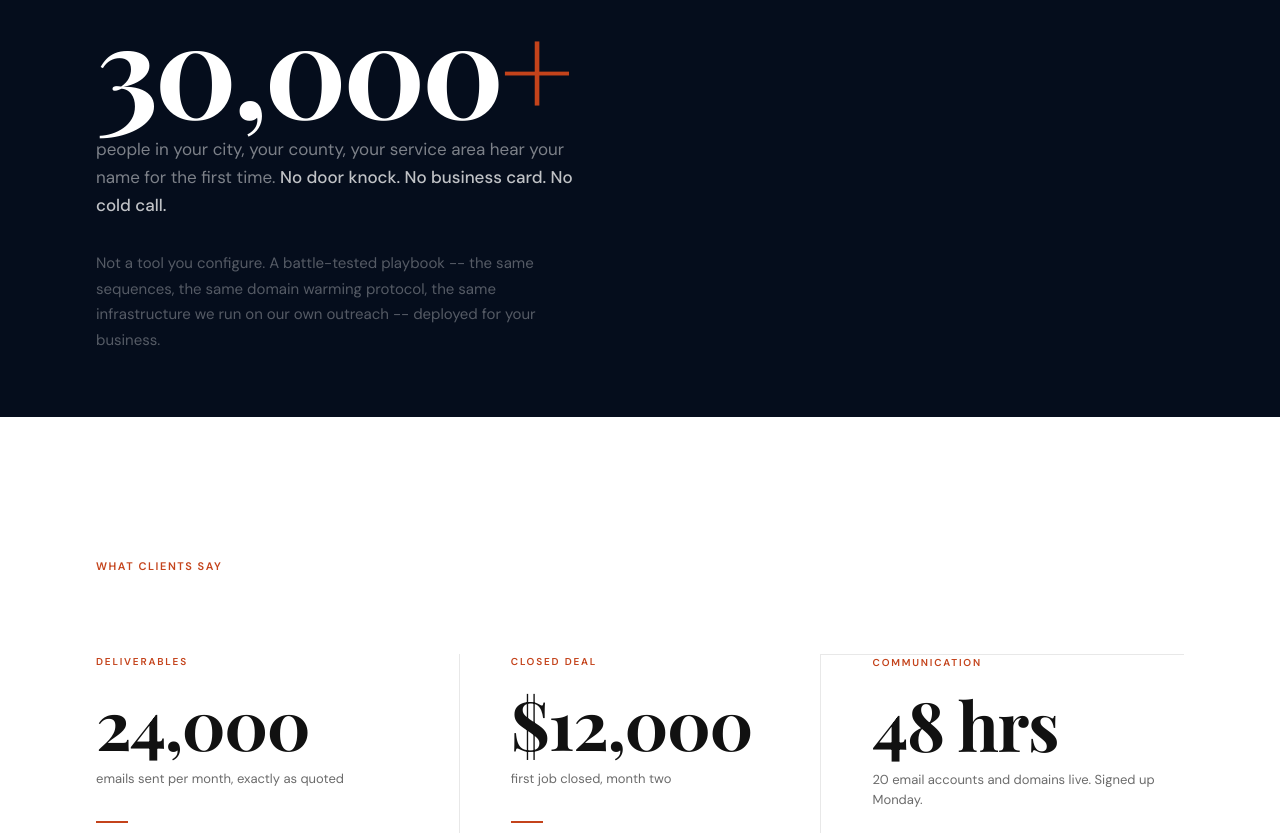
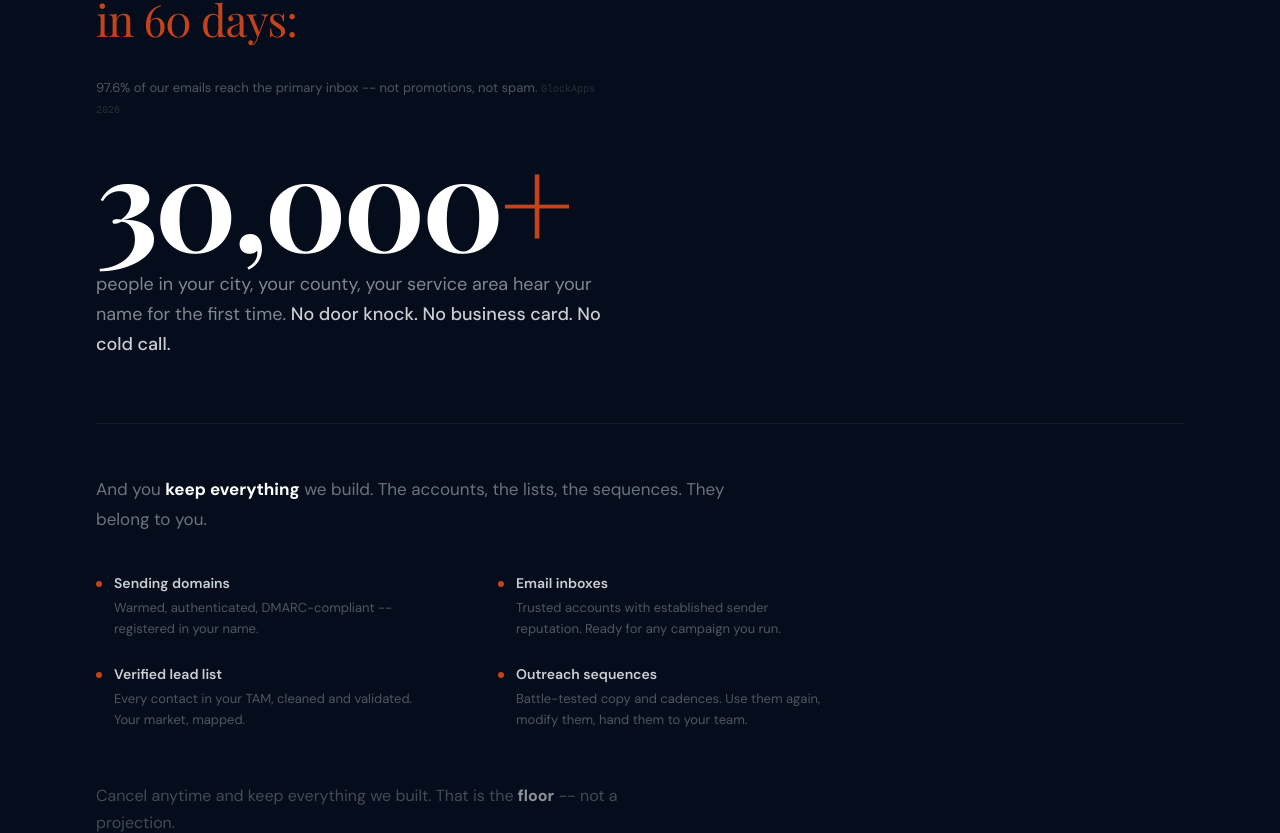
Before and after one commit to jaexochill2-code/scalesteady-engineers, a Next.js app: page / in a window 1280 px wide. Shown: the part 2967-3800 px from the top of the page. Built offline with nearby package versions, Linux system fonts and the light colour scheme.

Commit message:
results: irony section rewrite - deliverability->awareness->ownership->optionality story, 4th wall removed

```diff
--- a/src/app/page.tsx
+++ b/src/app/page.tsx
@@ -362,79 +362,129 @@ export default function Home() {
 
 
 
-      {/* ── DEFINITIVE RESULTS ── */}
-      <section style={{ background: "#050D1C", padding: "clamp(48px, 5vw, 72px) 0" }}>
+      {/* ── DEFINITIVE RESULTS -- The Irony Section ── */}
+      <section style={{ background: "#050D1C", padding: "clamp(72px, 8vw, 112px) 0" }}>
         <div className="mx-auto px-8 sm:px-12 lg:px-24" style={{ maxWidth: "1280px" }}>
 
+          {/* Irony opener */}
           <p
             className="font-serif"
             style={{
-              fontSize: "clamp(22px, 2.8vw, 38px)",
-              lineHeight: "1.2",
+              fontSize: "clamp(26px, 3.5vw, 44px)",
+              lineHeight: "1.15",
               letterSpacing: "-0.02em",
               color: "#C4431B",
               fontWeight: 400,
+              maxWidth: "640px",
             }}
           >
             The worst thing that can happen in 60&nbsp;days:
           </p>
 
+          {/* Deliverability connector -- this is WHY 30,000 is real */}
           <p
             className="font-sans"
             style={{
               fontSize: "13px",
-              lineHeight: "1.6",
-              color: "rgba(255,255,255,0.32)",
-              marginTop: "clamp(16px, 2vw, 24px)",
-              letterSpacing: "0.01em",
+              lineHeight: "1.65",
+              color: "rgba(255,255,255,0.30)",
+              marginTop: "clamp(20px, 2.5vw, 32px)",
+              maxWidth: "520px",
             }}
           >
             97.6% of our emails reach the primary inbox -- not promotions, not spam.{" "}
-            <span style={{ fontFamily: "monospace", fontSize: "10px", color: "rgba(255,255,255,0.16)" }}>GlockApps 2026</span>
+            <span style={{ fontFamily: "monospace", fontSize: "10px", color: "rgba(255,255,255,0.14)" }}>GlockApps 2026</span>
           </p>
 
+          {/* The number */}
           <p
             className="font-serif font-bold"
             style={{
-              fontSize: "clamp(44px, 10vw, 128px)",
+              fontSize: "clamp(56px, 10vw, 140px)",
               lineHeight: 0.85,
               color: "#FFFFFF",
               letterSpacing: "-0.03em",
-              marginTop: "clamp(12px, 1.5vw, 20px)",
+              marginTop: "clamp(16px, 2vw, 28px)",
             }}
           >
             30,000<span style={{ color: "#C4431B" }}>+</span>
           </p>
 
+          {/* Market awareness -- local, visceral */}
           <p
             className="font-sans"
             style={{
-              fontSize: "clamp(14px, 1.5vw, 17px)",
+              fontSize: "clamp(15px, 1.6vw, 18px)",
               lineHeight: "1.65",
-              color: "rgba(255,255,255,0.48)",
-              maxWidth: "500px",
-              marginTop: "14px",
+              color: "rgba(255,255,255,0.50)",
+              maxWidth: "520px",
+              marginTop: "16px",
             }}
           >
             people in your city, your county, your service area hear your name for the first time.{" "}
-            <strong style={{ color: "rgba(255,255,255,0.75)", fontWeight: 500 }}>No door knock. No business card. No cold call.</strong>
+            <strong style={{ color: "rgba(255,255,255,0.80)", fontWeight: 500 }}>
+              No door knock. No business card. No cold call.
+            </strong>
           </p>
+
+          {/* ── The ownership payoff -- the irony closer ── */}
+          <div style={{ marginTop: "clamp(48px, 5vw, 72px)", borderTop: "1px solid rgba(255,255,255,0.06)", paddingTop: "clamp(36px, 4vw, 56px)" }}>
 
             <p
               className="font-sans"
               style={{
-              fontSize: "clamp(13px, 1.3vw, 15px)",
-              lineHeight: "1.7",
-              color: "rgba(255,255,255,0.32)",
-              maxWidth: "480px",
-              marginTop: "clamp(20px, 2.5vw, 32px)",
+                fontSize: "clamp(15px, 1.5vw, 17px)",
+                lineHeight: "1.75",
+                color: "rgba(255,255,255,0.42)",
+                maxWidth: "640px",
+                marginBottom: "clamp(28px, 3vw, 40px)",
               }}
             >
-            Not a tool you configure. A battle-tested playbook -- the same sequences, the same domain warming protocol, the same infrastructure we run on our own outreach -- deployed for your business.
+              And you <strong style={{ color: "#FFFFFF" }}>keep everything</strong> we build. The accounts,
+              the lists, the sequences. They belong to you.
+            </p>
+
+            {/* Ownership grid -- 2 col, tight, no bloat */}
+            <div className="grid grid-cols-1 sm:grid-cols-2 gap-x-16 gap-y-6" style={{ maxWidth: "740px" }}>
+              {[
+                { label: "Sending domains", detail: "Warmed, authenticated, DMARC-compliant -- registered in your name." },
+                { label: "Email inboxes", detail: "Trusted accounts with established sender reputation. Ready for any campaign you run." },
+                { label: "Verified lead list", detail: "Every contact in your TAM, cleaned and validated. Your market, mapped." },
+                { label: "Outreach sequences", detail: "Battle-tested copy and cadences. Use them again, modify them, hand them to your team." },
+              ].map((item) => (
+                <div key={item.label} style={{ display: "flex", gap: "12px", alignItems: "flex-start" }}>
+                  <div style={{ width: "6px", height: "6px", borderRadius: "50%", background: "#C4431B", marginTop: "8px", flexShrink: 0 }} />
+                  <div>
+                    <p className="font-sans" style={{ fontSize: "14px", fontWeight: 600, color: "rgba(255,255,255,0.80)", marginBottom: "4px" }}>
+                      {item.label}
+                    </p>
+                    <p className="font-sans" style={{ fontSize: "13px", lineHeight: "1.6", color: "rgba(255,255,255,0.30)" }}>
+                      {item.detail}
+                    </p>
+                  </div>
+                </div>
+              ))}
+            </div>
+
+            {/* Irony close -- the floor, not a projection */}
+            <p
+              className="font-sans"
+              style={{
+                fontSize: "clamp(14px, 1.4vw, 16px)",
+                lineHeight: "1.7",
+                color: "rgba(255,255,255,0.25)",
+                maxWidth: "560px",
+                marginTop: "clamp(36px, 4vw, 52px)",
+              }}
+            >
+              Cancel anytime and keep everything we built. That is the <strong style={{ color: "rgba(255,255,255,0.55)" }}>floor</strong> -- not a projection.
             </p>
 
           </div>
+
+        </div>
       </section>
+
 
 
       {/* ── TESTIMONIALS ── */}
```
Also changed, not shown: contact_font_fix.png (added). Lines whose indentation alone changed are shown as unchanged.
